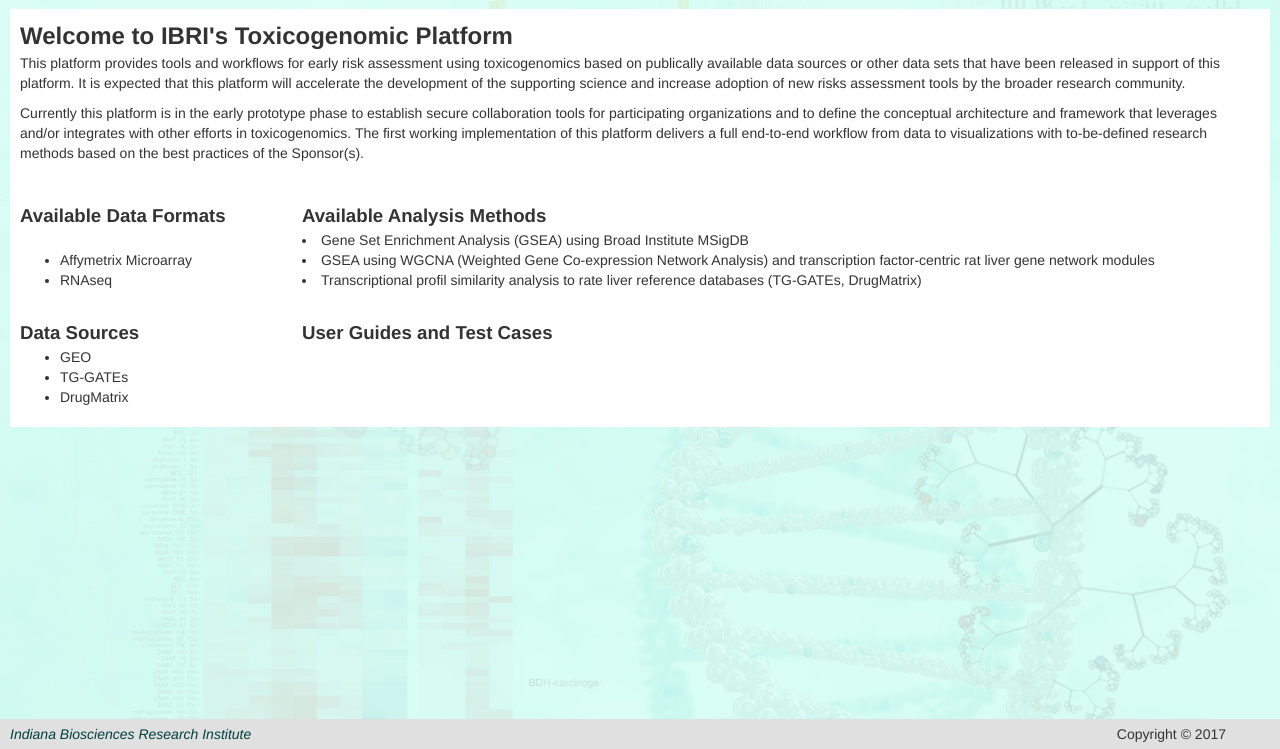
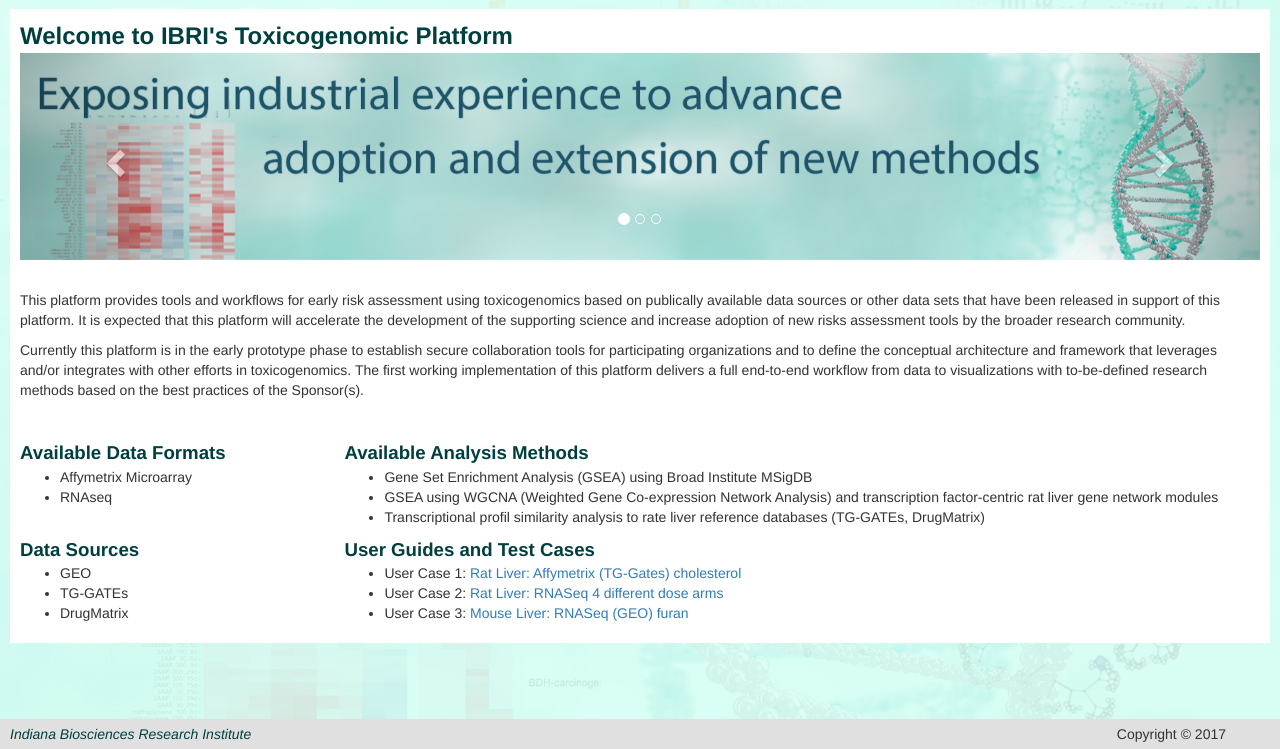
Before and after one commit to IndianaBiosciences/toxapp, a Django app: page / in a window 1280 px wide. Shown: the part 51-800 px from the top of the page. Run offline with Django 3.2, Linux system fonts and the light colour scheme; parts of the project's set-up code (start-up, migrations or seed data) failed here and were passed over; some libraries are stand-ins or nearby versions.

Commit message:
Added image carousel and use case documentation
(cherry picked from commit b8212d0)

```diff
--- a/templates/index.html
+++ b/templates/index.html
@@ -2,10 +2,48 @@
 
 {% block content %}
 
+<span style="font-weight:bold; font-size: 18pt; color:#003f3f;">Welcome to IBRI's Toxicogenomic Platform</span>
+<div class="myContainer">
+  <div id="myCarousel" class="carousel slide" data-ride="carousel" data-interval="7500">
+    <!-- Indicators -->
+    <ol class="carousel-indicators">
+      <li data-target="#myCarousel" data-slide-to="0" class="active"></li>
+      <li data-target="#myCarousel" data-slide-to="1"></li>
+      <li data-target="#myCarousel" data-slide-to="2"></li>
+    </ol>
+
+    <!-- Wrapper for slides -->
+    <div class="carousel-inner" role="listbox">
+      <div class="item active">
+        <img src="/static/tp/images/image_1.jpg" alt="Chania" width="460" height="345">
+      </div>
+
+      <div class="item">
+        <img src="/static/tp/images/image_2.jpg" alt="Chania" width="460" height="345">
+      </div>
+
+      <div class="item">
+        <img src="/static/tp/images/image_3.jpg" alt="Flower" width="460" height="345">
+      </div>
+    </div>
+
+    <!-- Left and right controls -->
+    <a class="left carousel-control" href="#myCarousel" role="button" data-slide="prev">
+      <span class="glyphicon glyphicon-chevron-left" aria-hidden="true"></span>
+      <span class="sr-only">Previous</span>
+    </a>
+    <a class="right carousel-control" href="#myCarousel" role="button" data-slide="next">
+      <span class="glyphicon glyphicon-chevron-right" aria-hidden="true"></span>
+      <span class="sr-only">Next</span>
+    </a>
+  </div>
+</div>
+
 <table>
-<tr><td colspan="2"><span style="font-weight:bold; font-size: 18pt;">Welcome to IBRI's Toxicogenomic Platform</span></td></tr>
+<tr><td colspan="2"></td></tr>
 <tr><td colspan="2">
-     <p>This platform provides tools and workflows for early risk assessment using
+     <p>&nbsp;</p>
+    <p>This platform provides tools and workflows for early risk assessment using
     toxicogenomics based on publically available data sources or other data sets that have
     been released in support of this platform. It is expected that this platform will accelerate the development
     of the supporting science and increase adoption of new risks assessment tools by the broader research community.</p>
@@ -19,23 +57,26 @@
 
     <p>&nbsp;</p>
 </td></tr>
-    <tr><td style="font-weight:bold; font-size: 14pt;">Available Data Formats</td><td style="font-weight:bold; font-size: 14pt;">Available Analysis Methods</td></tr>
-    <tr><td>
-            <ul>
-                <li>Affymetrix Microarray</li>
-                <li>RNAseq</li>
-            </ul>
+    <tr><td style="font-weight:bold; font-size: 14pt; color:#003f3f;">Available&nbsp;Data&nbsp;Formats</td>
+        <td style="font-weight:bold; font-size: 14pt; color:#003f3f;">Available Analysis Methods</td></tr>
+    <tr><td valign="top">
+        <ul>
+            <li>Affymetrix Microarray</li>
+            <li>RNAseq</li>
+        </ul>
         </td>
         <td>
+            <ul>
             <li>Gene Set Enrichment Analysis (GSEA) using Broad Institute MSigDB</li>
             <li>GSEA using WGCNA (Weighted Gene Co-expression Network Analysis) and
                 transcription factor-centric rat liver gene network modules</li>
             <li>Transcriptional profil similarity analysis to rate liver reference databases (TG-GATEs, DrugMatrix)</li>
-         <p>&nbsp;</p>
+            </ul>
         </td>
 
     </tr>
-    <tr><td style="font-weight:bold; font-size: 14pt;">Data Sources</td><td  style="font-weight:bold; font-size: 14pt;">User Guides and Test Cases</td></tr>
+    <tr><td style="font-weight:bold; font-size: 14pt; color:#003f3f;">Data Sources</td>
+        <td style="font-weight:bold; font-size: 14pt; color:#003f3f;">User Guides and Test Cases</td></tr>
     <tr><td>
     <ul>
         <li>GEO</li>
@@ -44,7 +85,13 @@
     </ul>
 
     <p></p>
-    </td><td><em></em></td></tr>
+    </td><td>
+        <ul>
+            <li>User Case 1: <a target="_blank" href="/docs/CTox_user_case_1.pdf">Rat Liver: Affymetrix (TG-Gates) cholesterol</a></li>
+            <li>User Case 2: <a target="_blank" href="/docs/CTox_user_case_2.pdf">Rat Liver: RNASeq 4 different dose arms</a></li>
+            <li>User Case 3: <a target="_blank" href="/docs/CTox_user_case_3.pdf">Mouse Liver: RNASeq (GEO) furan</a></li>
+        </ul>
+    </td></tr>
     </table>
 
 {% endblock %}
```
Also changed, not shown: templates/about.html (+6 -5 lines), tp/static/tp/images/image_1.jpg (added), tp/static/tp/images/image_2.jpg (added), tp/static/tp/images/image_3.jpg (added).
